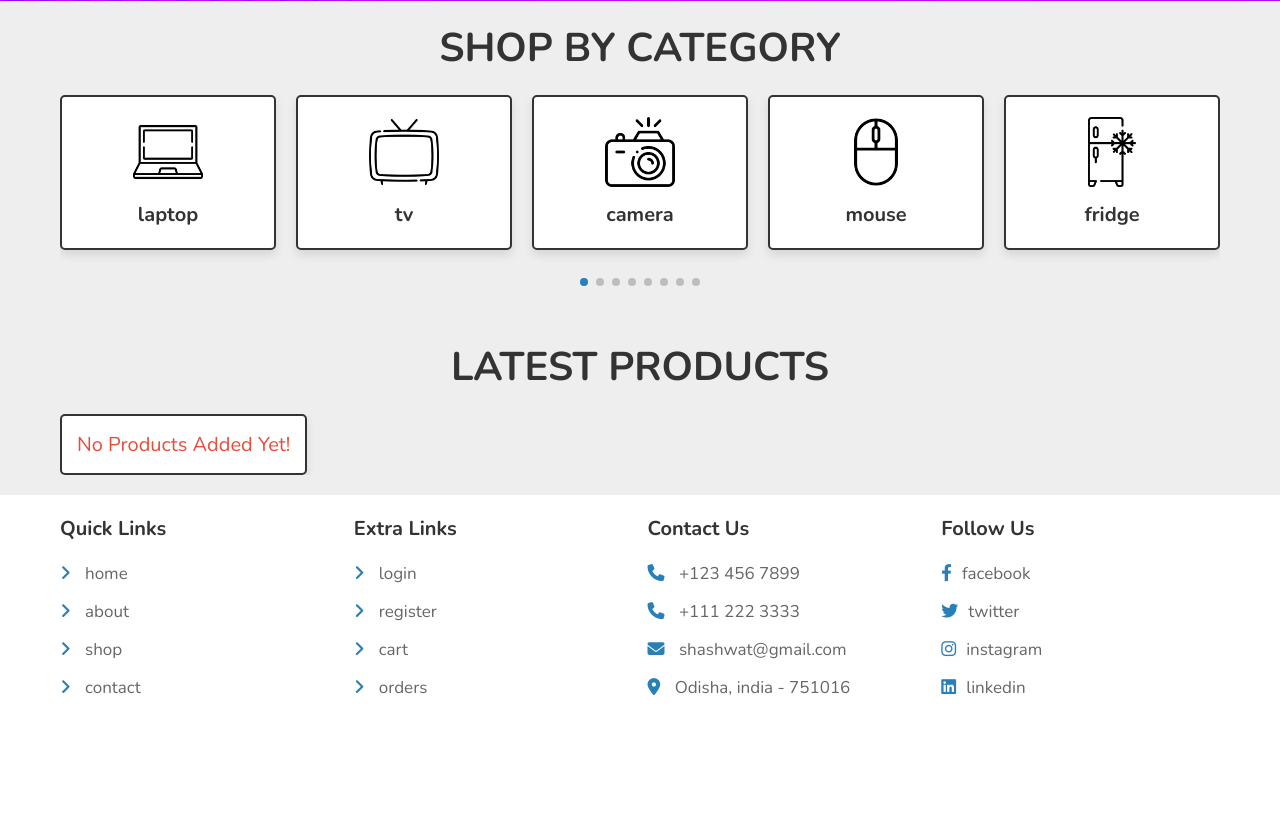
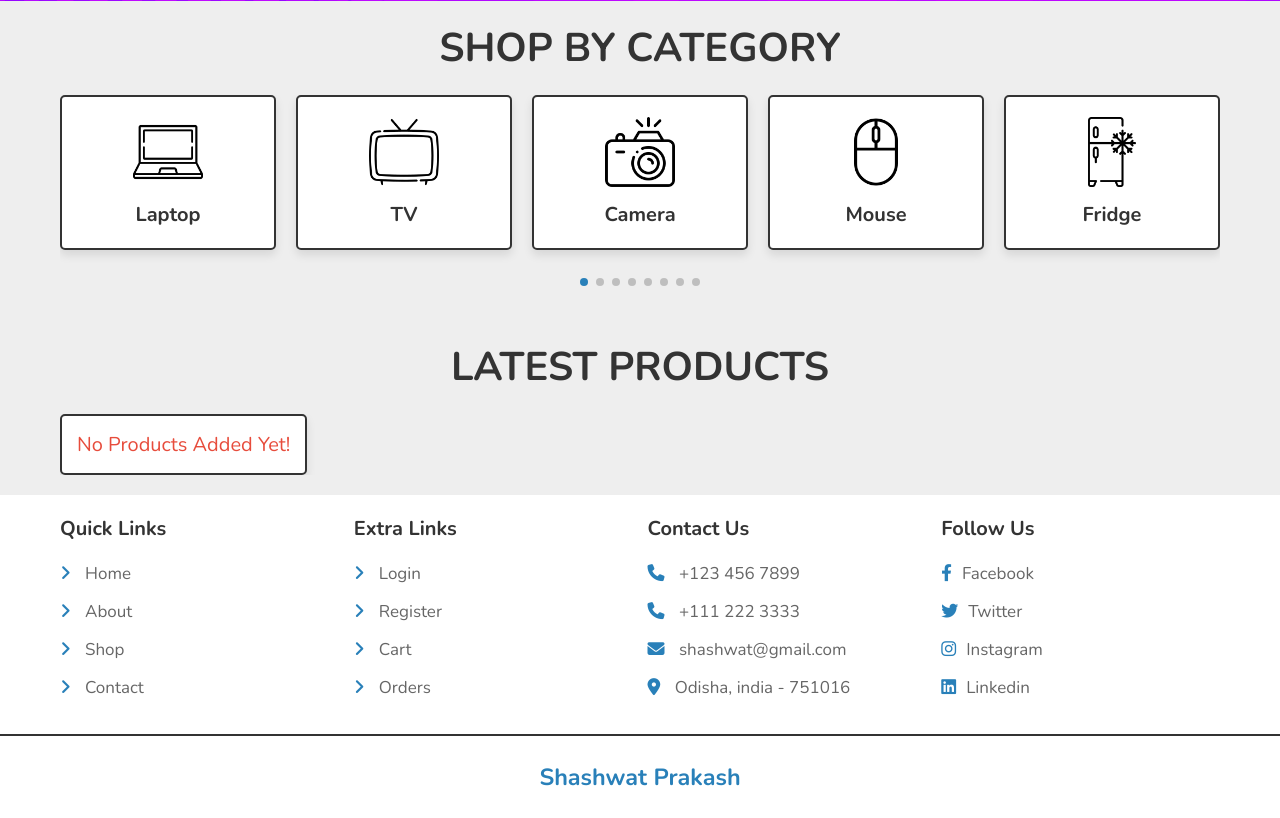
Before and after one commit to Shashwat787/Ecommerce-Website, a PHP site: page /home.php in a window 1280 px wide. Shown: the part 597-1415 px from the top of the page. Before the commit the page ends 1292 px from the top, so only its background shows below. Run offline with PHP 8.4, Linux system fonts and the light colour scheme; data that the repository does not hold is empty; some libraries are stand-ins or nearby versions.

Commit message:
Updated footer.php and home.php

```diff
--- a/components/footer.php
+++ b/components/footer.php
@@ -4,36 +4,37 @@
 
       <div class="box">
          <h3>quick links</h3>
-         <a href="home.php"> <i class="fas fa-angle-right"></i> home</a>
-         <a href="about.php"> <i class="fas fa-angle-right"></i> about</a>
-         <a href="shop.php"> <i class="fas fa-angle-right"></i> shop</a>
-         <a href="contact.php"> <i class="fas fa-angle-right"></i> contact</a>
+         <a href="home.php"> <i class="fas fa-angle-right"></i> Home</a>
+         <a href="about.php"> <i class="fas fa-angle-right"></i> About</a>
+         <a href="shop.php"> <i class="fas fa-angle-right"></i> Shop</a>
+         <a href="contact.php"> <i class="fas fa-angle-right"></i> Contact</a>
       </div>
 
       <div class="box">
          <h3>extra links</h3>
-         <a href="user_login.php"> <i class="fas fa-angle-right"></i> login</a>
-         <a href="user_register.php"> <i class="fas fa-angle-right"></i> register</a>
-         <a href="cart.php"> <i class="fas fa-angle-right"></i> cart</a>
-         <a href="orders.php"> <i class="fas fa-angle-right"></i> orders</a>
+         <a href="user_login.php"> <i class="fas fa-angle-right"></i> Login</a>
+         <a href="user_register.php"> <i class="fas fa-angle-right"></i> Register</a>
+         <a href="cart.php"> <i class="fas fa-angle-right"></i> Cart</a>
+         <a href="orders.php"> <i class="fas fa-angle-right"></i> Orders</a>
       </div>
 
       <div class="box">
          <h3>contact us</h3>
          <a href="tel:1234567890"><i class="fas fa-phone"></i> +123 456 7899</a>
          <a href="tel:11122233333"><i class="fas fa-phone"></i> +111 222 3333</a>
-         <a href="mailto:shashwat@gmail.com"><i class="fas fa-envelope"></i> shashwat@gmail.com</a>
-         <a href="https://www.google.com/myplace"><i class="fas fa-map-marker-alt"></i> Odisha, india - 751016 </a>
+         <a href="mailto:shashwatprakasha@gmail.com"><i class="fas fa-envelope"></i> shashwat@gmail.com</a>
+         <a href="https://www.google.com/maps/d/edit?mid=1dre3Vo8cOrCPuAC01SUAWOwi-UWirAU&usp=sharing"><i class="fas fa-map-marker-alt"></i> Odisha, india - 751016 </a>
       </div>
 
       <div class="box">
          <h3>follow us</h3>
-         <a href="#"><i class="fab fa-facebook-f"></i>facebook</a>
-         <a href="#"><i class="fab fa-twitter"></i>twitter</a>
-         <a href="#"><i class="fab fa-instagram"></i>instagram</a>
-         <a href="#"><i class="fab fa-linkedin"></i>linkedin</a>
+         <a href="https://www.facebook.com/shashwatprakasha"><i class="fab fa-facebook-f"></i>Facebook</a>
+         <a href="https://x.com/notShashwat_18?t=Q8yzEsaRJeG7O10MZK1rDw&s=08"><i class="fab fa-twitter"></i>Twitter</a>
+         <a href="#"><i class="fab fa-instagram"></i>Instagram</a>
+         <a href="https://www.linkedin.com/in/shashwatprakash18"><i class="fab fa-linkedin"></i>Linkedin</a>
       </div>
 
    </section>
-
+   <div class="credit"> <span><h3>Shashwat Prakash</h3></span>
+   </div>
 </footer>
--- a/home.php
+++ b/home.php
@@ -96,42 +96,42 @@ include 'components/wishlist_cart.php';
 
    <a href="category.php?category=laptop" class="swiper-slide slide">
       <img src="images/icon-1.png" alt="">
-      <h3>laptop</h3>
+      <h3>Laptop</h3>
    </a>
 
    <a href="category.php?category=tv" class="swiper-slide slide">
       <img src="images/icon-2.png" alt="">
-      <h3>tv</h3>
+      <h3>TV</h3>
    </a>
 
    <a href="category.php?category=camera" class="swiper-slide slide">
       <img src="images/icon-3.png" alt="">
-      <h3>camera</h3>
+      <h3>Camera</h3>
    </a>
 
    <a href="category.php?category=mouse" class="swiper-slide slide">
       <img src="images/icon-4.png" alt="">
-      <h3>mouse</h3>
+      <h3>Mouse</h3>
    </a>
 
    <a href="category.php?category=fridge" class="swiper-slide slide">
       <img src="images/icon-5.png" alt="">
-      <h3>fridge</h3>
+      <h3>Fridge</h3>
    </a>
 
    <a href="category.php?category=washing" class="swiper-slide slide">
       <img src="images/icon-6.png" alt="">
-      <h3>washing machine</h3>
+      <h3>Washing Machine</h3>
    </a>
 
    <a href="category.php?category=smartphone" class="swiper-slide slide">
       <img src="images/icon-7.png" alt="">
-      <h3>smartphone</h3>
+      <h3>SmartPhone</h3>
    </a>
 
    <a href="category.php?category=watch" class="swiper-slide slide">
       <img src="images/icon-8.png" alt="">
-      <h3>watch</h3>
+      <h3>Watch</h3>
    </a>
 
    </div>
```
